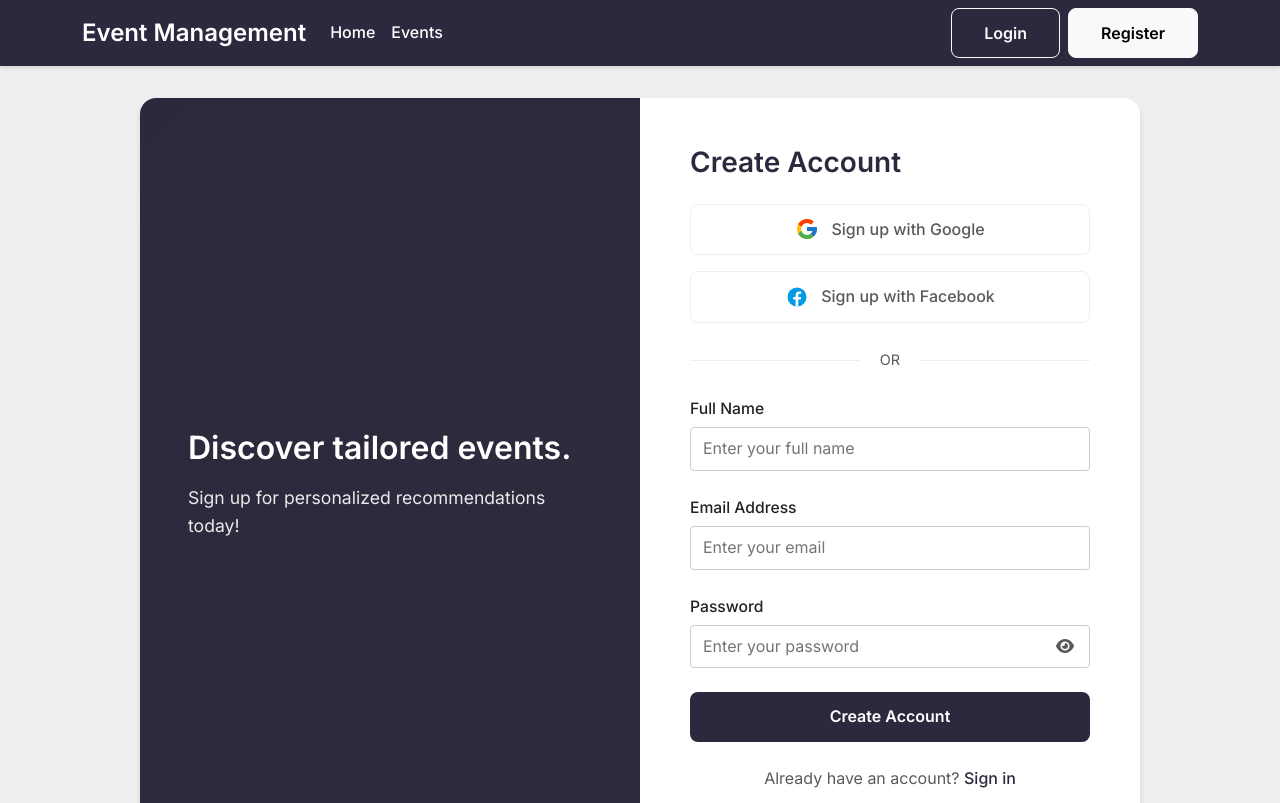
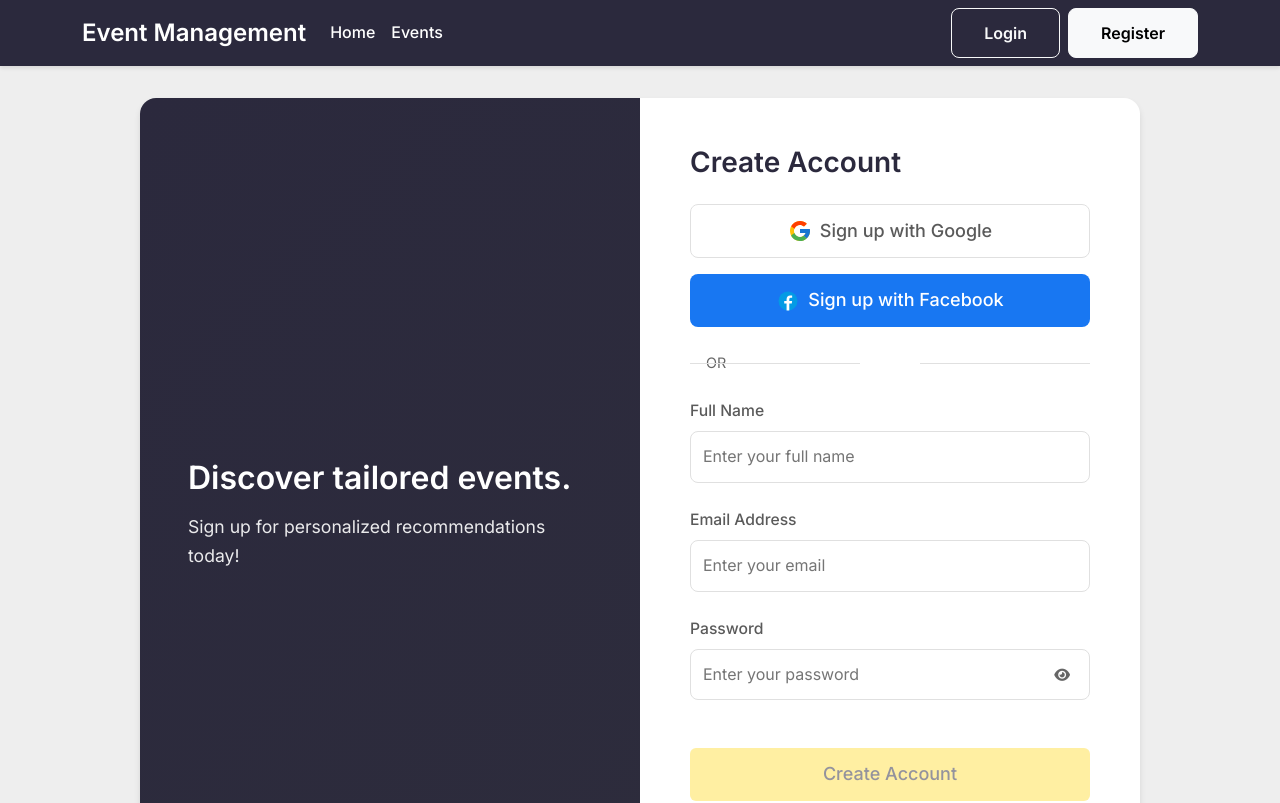
Before and after one commit to SgtSlaughter1/local_events, a Vue app in the folder client/: page /signup in a window 1280 px wide. Shown: the top 803 px of the page. Built offline with nearby package versions, Linux system fonts and the light colour scheme; no server answers.

Commit message:
Add BaseButton component and refactor button usage across views and components

```diff
--- /dev/null
+++ b/client/src/components/BaseButton.vue
@@ -0,0 +1,172 @@
+<template>
+  <button
+    :type="type"
+    :disabled="disabled"
+    :class="[
+      'base-button',
+      variant,
+      size,
+      { 'is-loading': loading },
+      { 'is-full-width': fullWidth }
+    ]"
+    @click="$emit('click', $event)"
+  >
+    <span v-if="loading" class="button-loader"></span>
+    <slot v-else></slot>
+  </button>
+</template>
+
+<script setup>
+import { defineProps, defineEmits } from 'vue';
+
+const props = defineProps({
+  type: {
+    type: String,
+    default: 'button',
+    validator: (value) => ['button', 'submit', 'reset'].includes(value)
+  },
+  variant: {
+    type: String,
+    default: 'primary',
+    validator: (value) => ['primary', 'secondary', 'success', 'danger', 'warning', 'info'].includes(value)
+  },
+  size: {
+    type: String,
+    default: 'medium',
+    validator: (value) => ['small', 'medium', 'large'].includes(value)
+  },
+  disabled: {
+    type: Boolean,
+    default: false
+  },
+  loading: {
+    type: Boolean,
+    default: false
+  },
+  fullWidth: {
+    type: Boolean,
+    default: false
+  }
+});
+
+defineEmits(['click']);
+</script>
+
+<style scoped>
+.base-button {
+  display: inline-flex;
+  align-items: center;
+  justify-content: center;
+  padding: 0.5rem 1rem;
+  border-radius: 0.375rem;
+  font-weight: 500;
+  transition: all 0.2s ease-in-out;
+  cursor: pointer;
+  border: none;
+  outline: none;
+}
+
+/* Variants */
+.primary {
+  background-color: var(--accent-color);
+  color: var(--primary-color);
+}
+
+.primary:hover:not(:disabled) {
+  background-color: var(--primary-color);
+  color: var(--white-color);
+}
+
+.secondary {
+  background-color: var(--secondary-color);
+  color: var(--white-color);
+}
+
+.secondary:hover:not(:disabled) {
+  background-color: var(--primary-color);
+  color: var(--white-color);
+}
+
+.success {
+  background-color: #10b981;
+  color: var(--white-color);
+}
+
+.success:hover:not(:disabled) {
+  background-color: #059669;
+}
+
+.danger {
+  background-color: #ef4444;
+  color: var(--white-color);
+}
+
+.danger:hover:not(:disabled) {
+  background-color: #dc2626;
+}
+
+.warning {
+  background-color: #f59e0b;
+  color: var(--white-color);
+}
+
+.warning:hover:not(:disabled) {
+  background-color: #d97706;
+}
+
+.info {
+  background-color: var(--primary-color);
+  color: var(--white-color);
+}
+
+.info:hover:not(:disabled) {
+  background-color: var(--secondary-color);
+}
+
+/* Sizes */
+.small {
+  padding: 0.25rem 0.5rem;
+  font-size: 0.875rem;
+}
+
+.medium {
+  padding: 0.5rem 1rem;
+  font-size: 1rem;
+}
+
+.large {
+  padding: 0.75rem 1.5rem;
+  font-size: 1.125rem;
+}
+
+/* States */
+.is-loading {
+  opacity: 0.7;
+  cursor: not-allowed;
+}
+
+:disabled {
+  opacity: 0.5;
+  cursor: not-allowed;
+}
+
+.is-full-width {
+  width: 100%;
+}
+
+/* Loading animation */
+.button-loader {
+  width: 1rem;
+  height: 1rem;
+  border: 2px solid currentColor;
+  border-radius: 50%;
+  border-right-color: transparent;
+  animation: spin 0.75s linear infinite;
+}
+
+@keyframes spin {
+  to {
+    transform: rotate(360deg);
+  }
+}
+</style>
--- a/client/src/views/EventDetails.vue
+++ b/client/src/views/EventDetails.vue
@@ -10,9 +10,13 @@
       <!-- Back Navigation -->
       <div class="back-nav">
         <div class="container">
-          <router-link to="/events" class="btn btn-link text-white">
+          <BaseButton
+            variant="secondary"
+            size="small"
+            @click="$router.push('/events')"
+          >
             <i class="fas fa-arrow-left"></i> Back to Events
-          </router-link>
+          </BaseButton>
         </div>
       </div>
 
@@ -39,7 +43,12 @@
                   />
                   <div class="host-details">
                     <h6 class="host-name">{{ event.creator.name }}</h6>
-                    <button class="btn btn-outline-dark btn-sm">Follow</button>
+                    <BaseButton
+                      variant="secondary"
+                      size="small"
+                    >
+                      Follow
+                    </BaseButton>
                   </div>
                 </div>
               </div>
@@ -135,9 +144,14 @@
                       <span class="ticket-price">{{ formatPrice(event.price) }}</span>
                     </div>
                   </div>
-                  <button class="btn btn-primary btn-lg w-100" @click="handleBuyTickets">
+                  <BaseButton
+                    variant="primary"
+                    size="large"
+                    class="w-100"
+                    @click="handleBuyTickets"
+                  >
                     Buy Tickets
-                  </button>
+                  </BaseButton>
                 </div>
               </div>
             </div>
@@ -153,6 +167,7 @@ import { ref, onMounted } from 'vue'
 import { useRoute } from 'vue-router'
 import { useEventStore } from '../stores/event'
 import useWeather from '../composables/useWeather'
+import BaseButton from '../components/BaseButton.vue'
 
 const route = useRoute()
 const eventStore = useEventStore()
--- a/client/src/views/Signup.vue
+++ b/client/src/views/Signup.vue
@@ -16,24 +16,28 @@
               {{ error }}
             </div>
             <div class="social-buttons">
-              <button
+              <BaseButton
+                variant="secondary"
+                size="large"
                 class="social-btn google"
-                :class="{ loading: loading.google }"
+                :loading="loading.google"
+                :disabled="loading.google || loading.facebook || loading.email"
                 @click="handleGoogleSignup"
-                :disabled="loading.google || loading.facebook || loading.email"
               >
                 <img src="@/assets/google.svg" alt="Google" />
                 Sign up with Google
-              </button>
-              <button
+              </BaseButton>
+              <BaseButton
+                variant="secondary"
+                size="large"
                 class="social-btn facebook"
-                :class="{ loading: loading.facebook }"
+                :loading="loading.facebook"
+                :disabled="loading.google || loading.facebook || loading.email"
                 @click="handleFacebookSignup"
-                :disabled="loading.google || loading.facebook || loading.email"
               >
                 <img src="@/assets/facebook.svg" alt="Facebook" />
                 Sign up with Facebook
-              </button>
+              </BaseButton>
             </div>
             <div class="divider">
               <span>OR</span>
@@ -77,24 +81,27 @@
                     @input="validatePassword"
                     required
                   />
-                  <button
-                    type="button"
+                  <BaseButton
+                    variant="secondary"
+                    size="small"
                     class="toggle-password"
                     @click="showPassword = !showPassword"
                   >
                     <i :class="showPassword ? 'fas fa-eye-slash' : 'fas fa-eye'"></i>
-                  </button>
+                  </BaseButton>
                 </div>
                 <span v-if="errors.password" class="error-message">{{ errors.password }}</span>
               </div>
-              <button
+              <BaseButton
                 type="submit"
+                variant="primary"
+                size="large"
                 class="submit-btn"
-                :class="{ loading: loading.email }"
+                :loading="loading.email"
                 :disabled="loading.google || loading.facebook || loading.email || !isValid"
               >
                 Create Account
-              </button>
+              </BaseButton>
             </form>
             <p class="auth-switch">
               Already have an account? <router-link to="/login">Sign in</router-link>
@@ -109,9 +116,13 @@
 <script>
 import { useAuthStore } from '@/stores/auth'
 import { useToast } from 'vue-toastification'
+import BaseButton from '@/components/BaseButton.vue'
 
 export default {
   name: 'Signup',
+  components: {
+    BaseButton
+  },
   data() {
     return {
       name: '',
@@ -251,3 +262,173 @@ export default {
   },
 }
 </script>
+
+<style scoped>
+.auth-container {
+  min-height: 100vh;
+  display: flex;
+  align-items: center;
+  justify-content: center;
+  background-color: var(--light-color);
+  padding: 2rem;
+}
+
+.auth-card {
+  background: var(--white-color);
+  border-radius: 1rem;
+  box-shadow: 0 4px 6px rgba(0, 0, 0, 0.1);
+  width: 100%;
+  max-width: 1000px;
+  overflow: hidden;
+}
+
+.auth-content {
+  display: flex;
+  min-height: 600px;
+}
+
+.auth-left {
+  flex: 1;
+  background: linear-gradient(135deg, var(--primary-color) 0%, var(--secondary-color) 100%);
+  color: var(--white-color);
+  padding: 3rem;
+  display: flex;
+  flex-direction: column;
+  justify-content: center;
+}
+
+.auth-right {
+  flex: 1;
+  padding: 3rem;
+}
+
+.auth-form {
+  max-width: 400px;
+  margin: 0 auto;
+}
+
+.social-buttons {
+  display: flex;
+  flex-direction: column;
+  gap: 1rem;
+  margin-bottom: 1.5rem;
+}
+
+.social-btn {
+  display: flex;
+  align-items: center;
+  justify-content: center;
+  gap: 0.5rem;
+  padding: 0.75rem;
+  border-radius: 0.5rem;
+  font-weight: 500;
+  transition: all 0.3s ease;
+}
+
+.social-btn img {
+  width: 24px;
+  height: 24px;
+}
+
+.social-btn.google {
+  background-color: var(--white-color);
+  color: var(--text-color);
+  border: 1px solid #e0e0e0;
+}
+
+.social-btn.facebook {
+  background-color: #1877f2;
+  color: var(--white-color);
+}
+
+.divider {
+  display: flex;
+  align-items: center;
+  text-align: center;
+  margin: 1.5rem 0;
+}
+
+.divider::before,
+.divider::after {
+  content: '';
+  flex: 1;
+  border-bottom: 1px solid #e0e0e0;
+}
+
+.divider span {
+  padding: 0 1rem;
+  color: #666;
+}
+
+.form-group {
+  margin-bottom: 1.5rem;
+}
+
+.form-group label {
+  display: block;
+  margin-bottom: 0.5rem;
+  font-weight: 500;
+  color: var(--text-color);
+}
+
+.form-group input {
+  width: 100%;
+  padding: 0.75rem;
+  border: 1px solid #e0e0e0;
+  border-radius: 0.5rem;
+  font-size: 1rem;
+  transition: all 0.3s ease;
+}
+
+.form-group input:focus {
+  outline: none;
+  border-color: var(--primary-color);
+  box-shadow: 0 0 0 2px rgba(255, 224, 71, 0.25);
+}
+
+.form-group input.error {
+  border-color: #dc3545;
+}
+
+.error-message {
+  color: #dc3545;
+  font-size: 0.875rem;
+  margin-top: 0.25rem;
+}
+
+.password-input {
+  position: relative;
+}
+
+.toggle-password {
+  position: absolute;
+  right: 0.75rem;
+  top: 50%;
+  transform: translateY(-50%);
+  background: none;
+  border: none;
+  color: #666;
+  cursor: pointer;
+}
+
+.submit-btn {
+  width: 100%;
+  margin-top: 1.5rem;
+}
+
+.auth-switch {
+  text-align: center;
+  margin-top: 1.5rem;
+  color: #666;
+}
+
+.auth-switch a {
+  color: var(--primary-color);
+  text-decoration: none;
+  font-weight: 500;
+}
+
+.auth-switch a:hover {
+  text-decoration: underline;
+}
+</style>
```
Also changed, not shown: client/src/components/EventCard.vue (+27 -7 lines), client/src/views/Events.vue (+56 -11 lines), client/src/views/LandingPage.vue (+36 -8 lines), client/src/views/Login.vue (+28 -16 lines).
